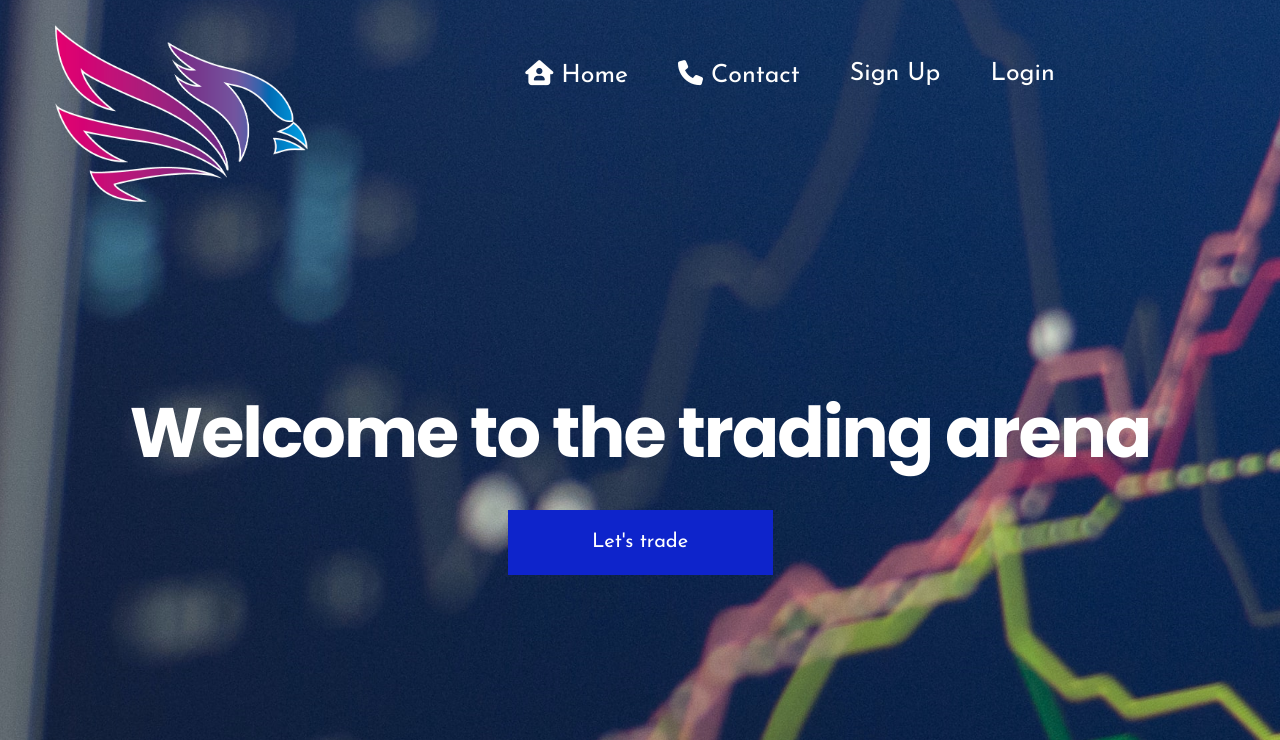
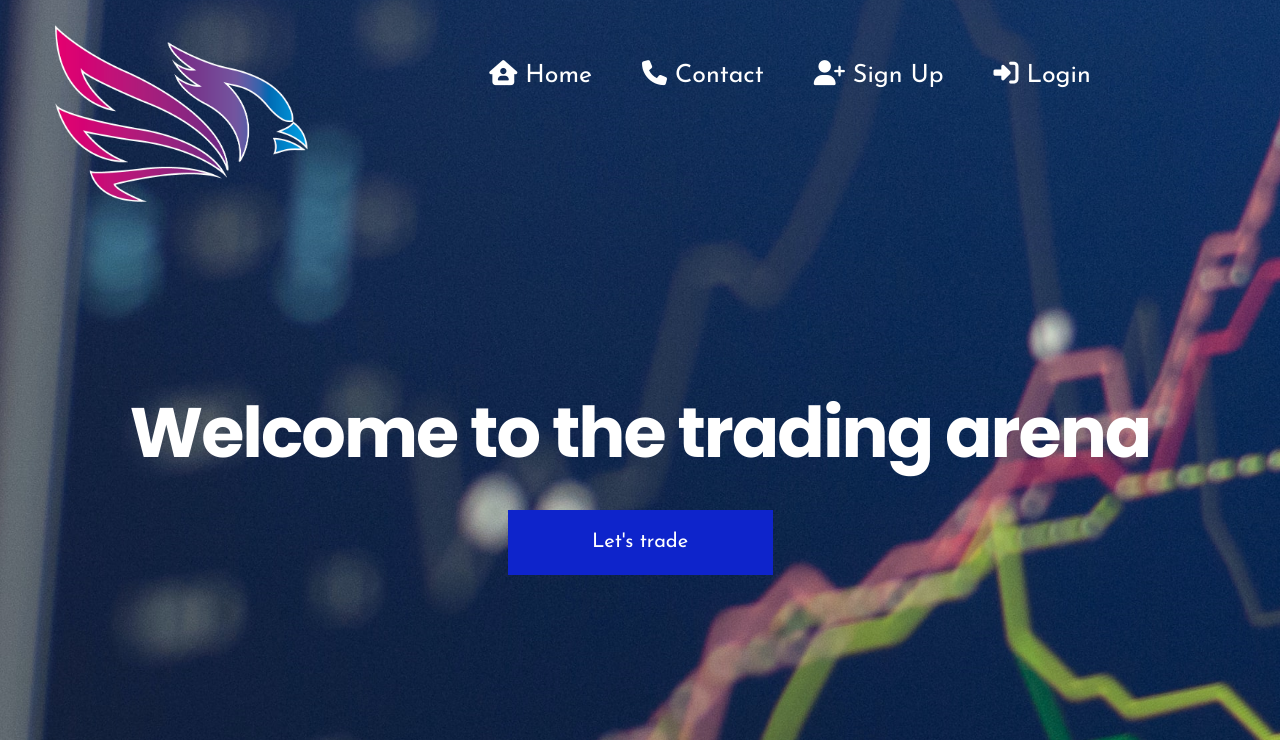
Before and after one commit to cs16b004/capstone, a Django app: page / in a window 1280 px wide. Shown: the top 740 px of the page. Run offline with Django 3.2, Linux system fonts and the light colour scheme; some libraries are stand-ins or nearby versions.

Commit message:
Home page icons

```diff
--- a/ordermatching/templates/home/index.html
+++ b/ordermatching/templates/home/index.html
@@ -83,10 +83,10 @@
                                  </li>
                                  {% else %}
                                  <li class="nav-item">
-                                    <a style="font-size: 25px" class="nav-link color-grey-hover" href="{%url 'signup-page'%}">Sign Up</a>
+                                    <a style="font-size: 25px" class="nav-link color-grey-hover" href="{%url 'signup-page'%}"><i class="fas fa-user-plus"></i> Sign Up</a>
                                  </li>
                                  <li class="nav-item">
-                                    <a style="font-size: 25px" class="nav-link color-grey-hover" href="{%url 'signin-page'%}">Login</a>
+                                    <a style="font-size: 25px" class="nav-link color-grey-hover" href="{%url 'signin-page'%}"><i class="fas fa-sign-in-alt"></i> Login</a>
                                  </li>
                                  {% endif %}
                               </ul>
```
Also changed, not shown: db.sqlite3.
